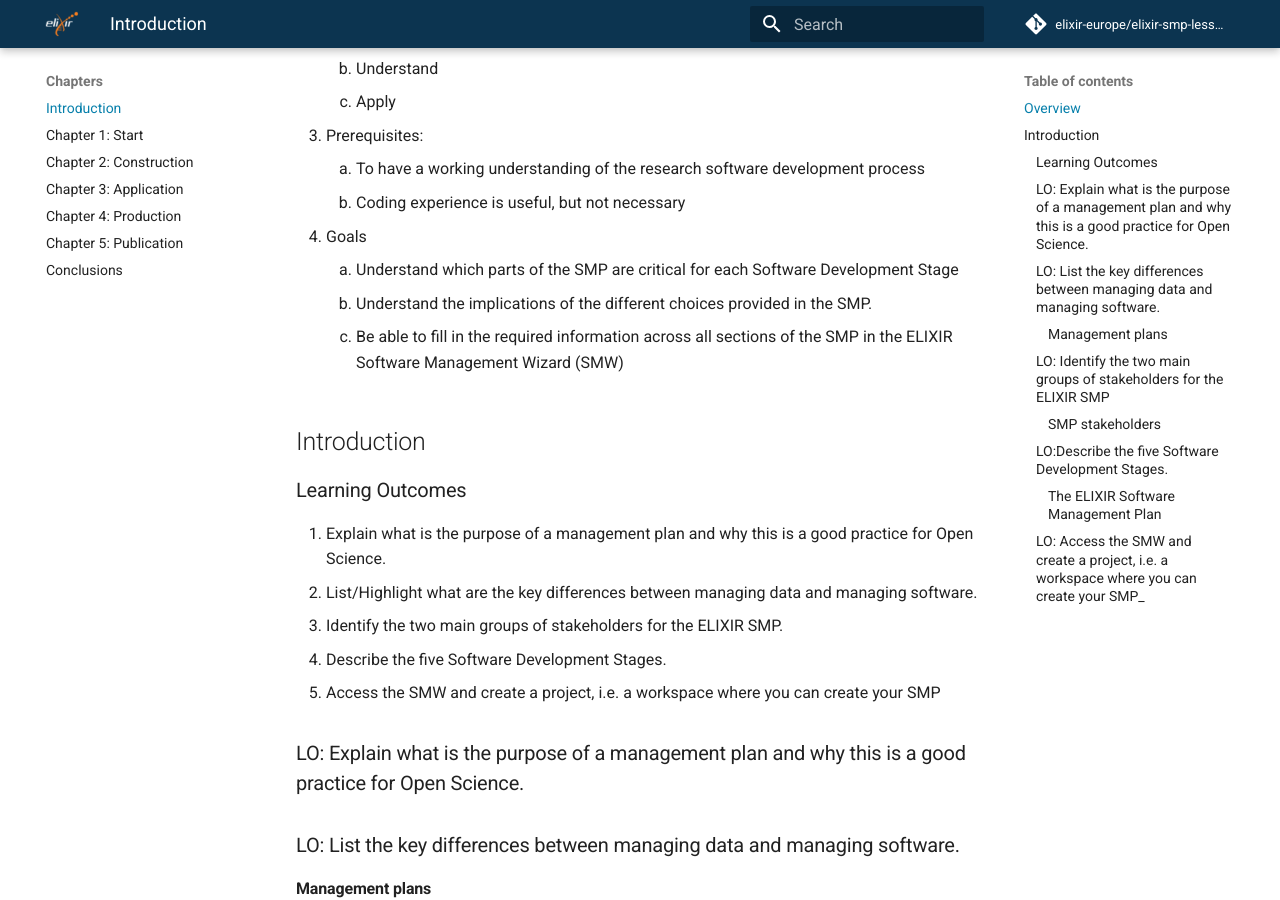
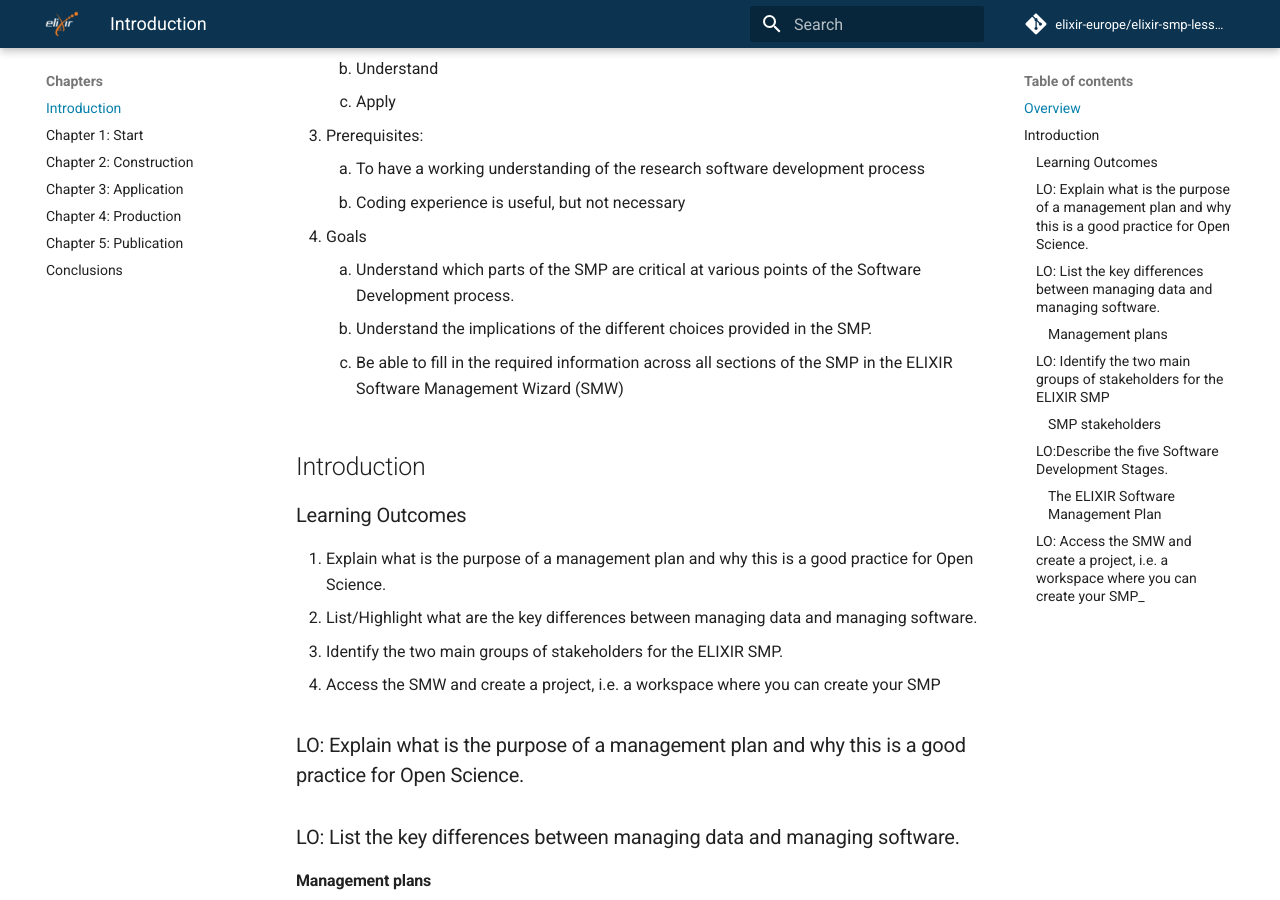
Before and after one commit to elixir-europe/elixir-smp-lesson, an MkDocs documentation site: the page built from docs/chapters/ch0_introduction.md, in a window 1280 px wide and 900 px high, scrolled down 689 px. Built offline with MkDocs 1.6.1 and Material for MkDocs 9.7.7, drawn with Linux system fonts in a browser that asks for light colours; comment, search, counter and statistics services are not loaded.

Commit message:
changed intro

```diff
--- a/docs/chapters/ch0_introduction.md
+++ b/docs/chapters/ch0_introduction.md
@@ -26,7 +26,7 @@ tags:
     2. Coding experience is useful, but not necessary
 
 3. Goals
-    1. Understand which parts of the SMP are critical for each Software Development Stage
+    1. Understand which parts of the SMP are critical at various points of the Software Development process.
     2. Understand the implications of the different choices provided in the SMP.
     3. Be able to fill in the required information across all sections of the SMP in the ELIXIR Software Management Wizard (SMW)
 
@@ -36,8 +36,7 @@ tags:
 1. Explain what is the purpose of a management plan and why this is a good practice for Open Science.
 2. List/Highlight what are the key differences between managing data and managing software.
 3. Identify the two main groups of stakeholders for the ELIXIR SMP.
-4. Describe the five Software Development Stages.
-6. Access the SMW and create a project, i.e. a workspace where you can create your SMP
+4. Access the SMW and create a project, i.e. a workspace where you can create your SMP
 
 ### LO: Explain what is the purpose of a management plan and why this is a good practice for Open Science.
 ### LO: List the key differences between managing data and managing software.
```
